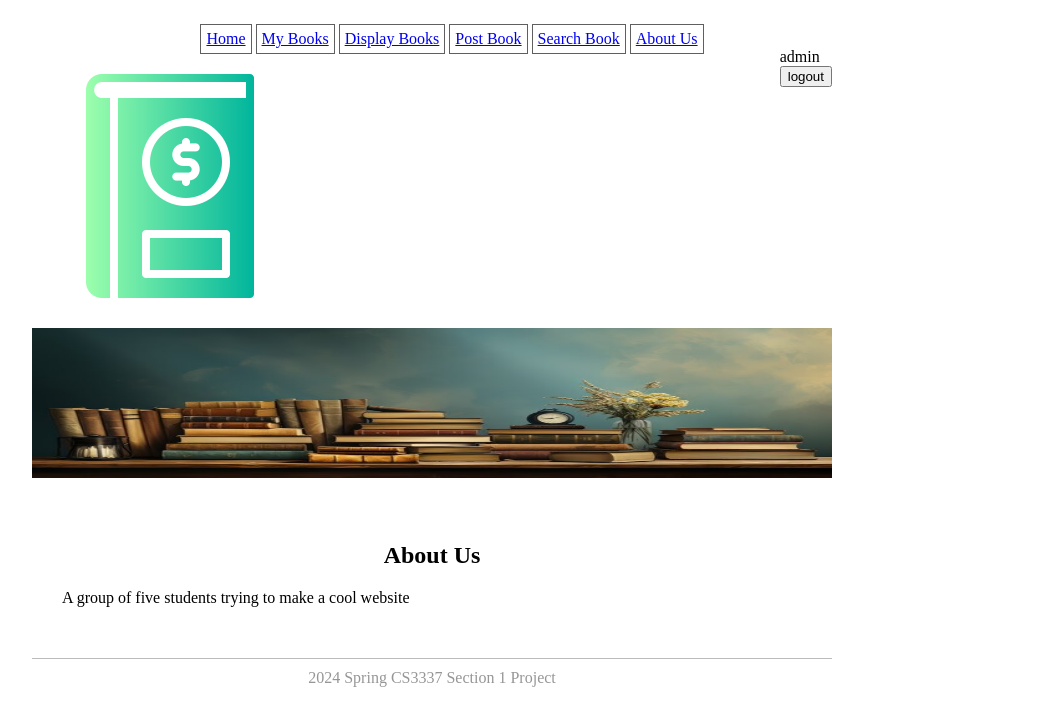
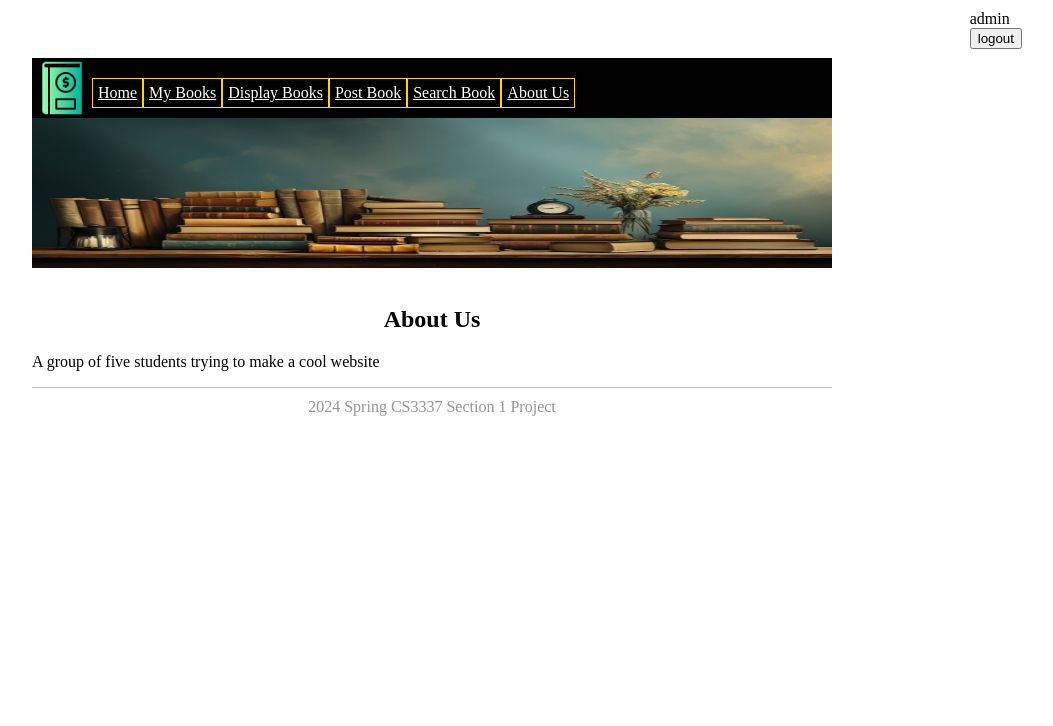
Before and after one commit to Joeescobar87/CS-3337-Project, a Django app: page /aboutus in a window 1280 px wide. Shown: the top 726 px of the page, without its empty margins (208-1261 px from the left). Run offline with Django 5.2, Linux system fonts and the light colour scheme; a user stored in the database is signed in; data comes from the database, SQL or seed files in the repository.

Commit message:
Added Black background around logo/navbar Fixed containers for navbar Added gold border coloring Repositioned banner to align with navbar General reorientation of navbar

```diff
--- a/CS3337Spring01/bookEx/bookEx/static/main.css
+++ b/CS3337Spring01/bookEx/bookEx/static/main.css
@@ -5,7 +5,23 @@
     width: 800px;
     height: auto;
 }
-
+#header span{
+    top: 10px;
+    right: 50px;
+    position: absolute;
+}
+#banner {
+    position: relative;
+    top: -14px;
+}
+#logo {
+    position: relative;
+    top: -10px;
+    height: 60px;
+    object-fit: cover;
+    display: inline-block;
+    z-index: 1;
+}
 #wrapper {
     margin-top: 0px;
     margin-left: auto;
@@ -25,39 +41,44 @@
     clear: both;
     color: #969696;
 }
-
+#navbar {
+    position: relative;
+    top: 50px;
+    width: 800px;
+    height: 60px;
+}
+#nav{
+    background-color: #000000; /* black background */
+    height: 60px;
+}
 #nav ul{
-    text-align: center;
+    margin: 0;
+    padding: 0;
+    top: 20px;
+    left: 60px;
     list-style-type: none;
-    position: sticky;    /* Fixes nav bar to top despite scrolling alternate (fixed)*/
-    top: 0px;
+    position: relative;    /* Fixes nav bar to top despite scrolling alternate (fixed)*/
 }
 #nav li {
-    display: inline-block; /* horizontal orientation of nav bar */
-    padding: 5px;
+    float: left;
     font-size: 1em;
     list-style-type: none;
-    border: 1px solid #5F5F5F;
-    color: #4C4C4C;
+    border: 1px solid rgb(255, 215, 0); /* solid gold border on around navbar elements */
+    color: #4C4C4C; /* color of text of each element in navbar */
 }
-#nav li a:hover{ /* when hovering over navbar items it highlights dark grey */
+
+#nav li:hover{ /* when hovering over navbar items it highlights dark grey */
     background-color: rgb(150,150,150);
+}
+#nav li a{
+    display: block; /* horizontal orientation of nav bar */
+    color: #FFFFFF;
     padding: 5px;
-}
-#navbar {
-    width: 800px;
-    height: 40px;
-    float: left;
 }
 
 #main {
-    margin-top: 10px;
-    padding: 30px;
+
 }
 table {
     text-align: center;
 }
-
-#logo {
-    padding: 10px;
-}
```
